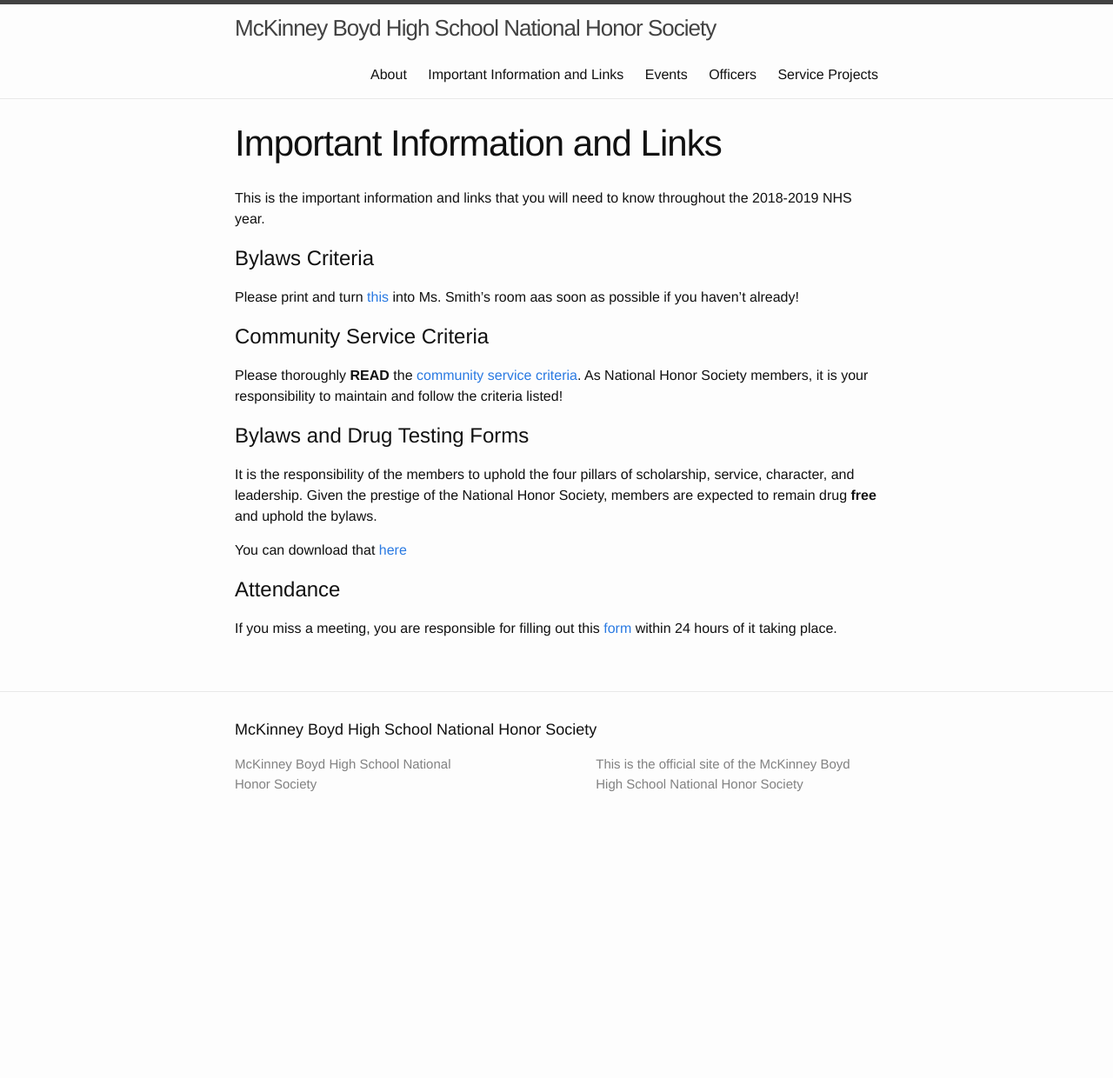
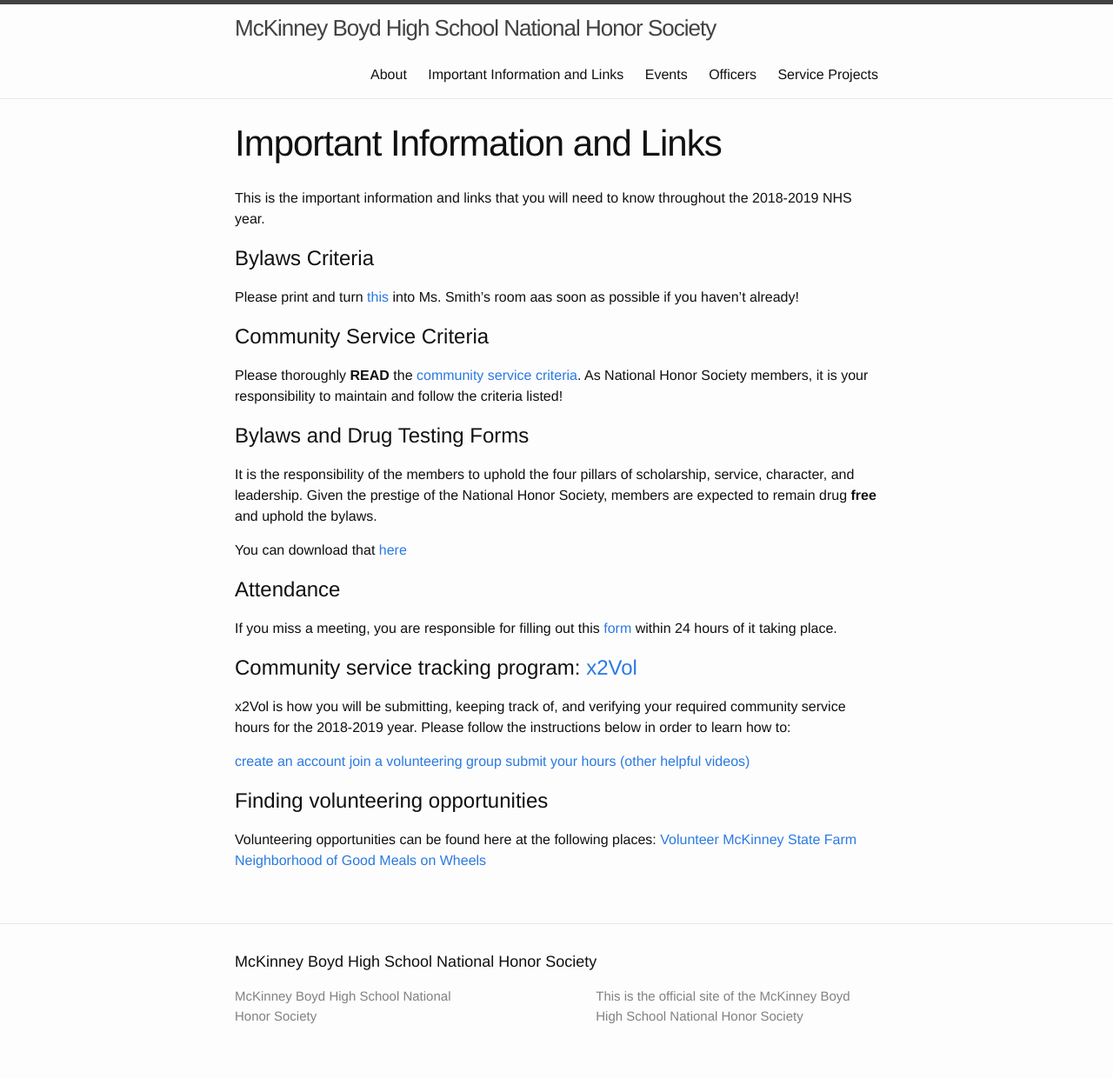
Before and after one commit to mbhs-nhs/mbhs-nhs.github.io, a Jekyll site: the page built from etiquette.md, in a window 1280 px wide. Shown: the whole page at 87% size. Built offline with Jekyll 4.4.1, drawn with Linux system fonts in a browser that asks for light colours; before the commit the page ends 973 px from its top, so only the background shows below that.

Commit message:
Update etiquette.md

```diff
--- a/etiquette.md
+++ b/etiquette.md
@@ -18,3 +18,17 @@
 
 # Attendance
 If you miss a meeting, you are responsible for filling out this [form](http://bit.ly/2018NHSmtgattendance) within 24 hours of it taking place.
+
+# Community service tracking program: [x2Vol](www.x2vol.com)
+x2Vol is how you will be submitting, keeping track of, and verifying your required community service hours for the 2018-2019 year. Please follow the instructions below in order to learn how to:
+
+[create an account](https://myintellivol.desk.com/customer/en/portal/articles/2805684-how-do-i-register-or-join-x2vol-as-a-student-)
+[join a volunteering group](https://myintellivol.desk.com/customer/en/portal/articles/1587468-how-do-i-join-groups-groups-in-x2vol-)
+[submit your hours](https://myintellivol.desk.com/customer/en/portal/articles/1598832-how-do-i-log-hours-in-x2vol-)
+[(other helpful videos)](https://myintellivol.desk.com/customer/en/portal/topics/427457-for-students/articles)
+
+# Finding volunteering opportunities
+Volunteering opportunities can be found here at the following places:
+[Volunteer McKinney](http://volunteermckinney.org/)
+[State Farm Neighborhood of Good](https://neighborhoodofgood.statefarm.com/)
+[Meals on Wheels](https://mowcc.com/)
```
